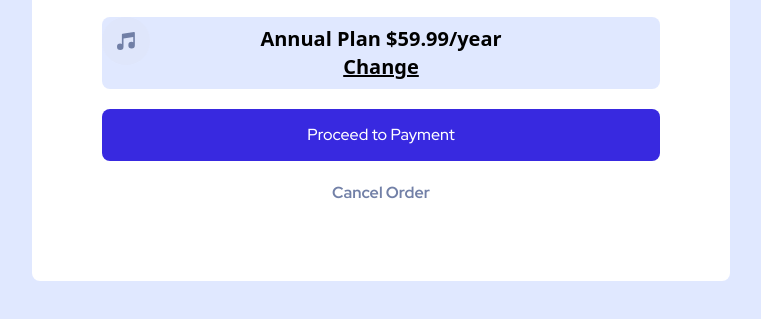
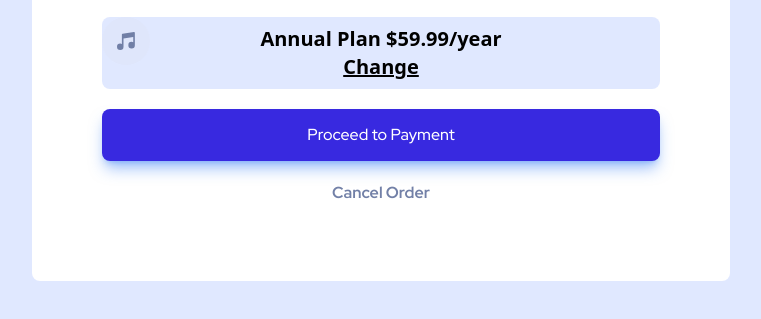
Before and after one commit to Seunfunmib/Order-Summary, a plain HTML site: page src/index.html in a window 1280 px wide. Shown: the part 439-758 px from the top of the page, without its empty margins (259-1020 px from the left). Drawn offline with Linux system fonts and the light colour scheme.

Commit message:
second commit

```diff
--- a/src/index.html
+++ b/src/index.html
@@ -43,11 +43,11 @@
           </div>
 
           <button
-            class="p-2 bg-bright-blue text-white font-red-hat-display leading-9 rounded-lg">
+            class="p-2 bg-bright-blue shadow-lg shadow-blue-500/50 text-white font-red-hat-display leading-9 rounded-lg">
             Proceed to Payment
           </button>
           <button
-            class="text-desaturated-blue font-red-hat-display font-[700]">
+            class="text-desaturated-blue  font-red-hat-display font-[700]">
             Cancel Order
           </button>
       </div>
```
Also changed, not shown: dist/output.css.
